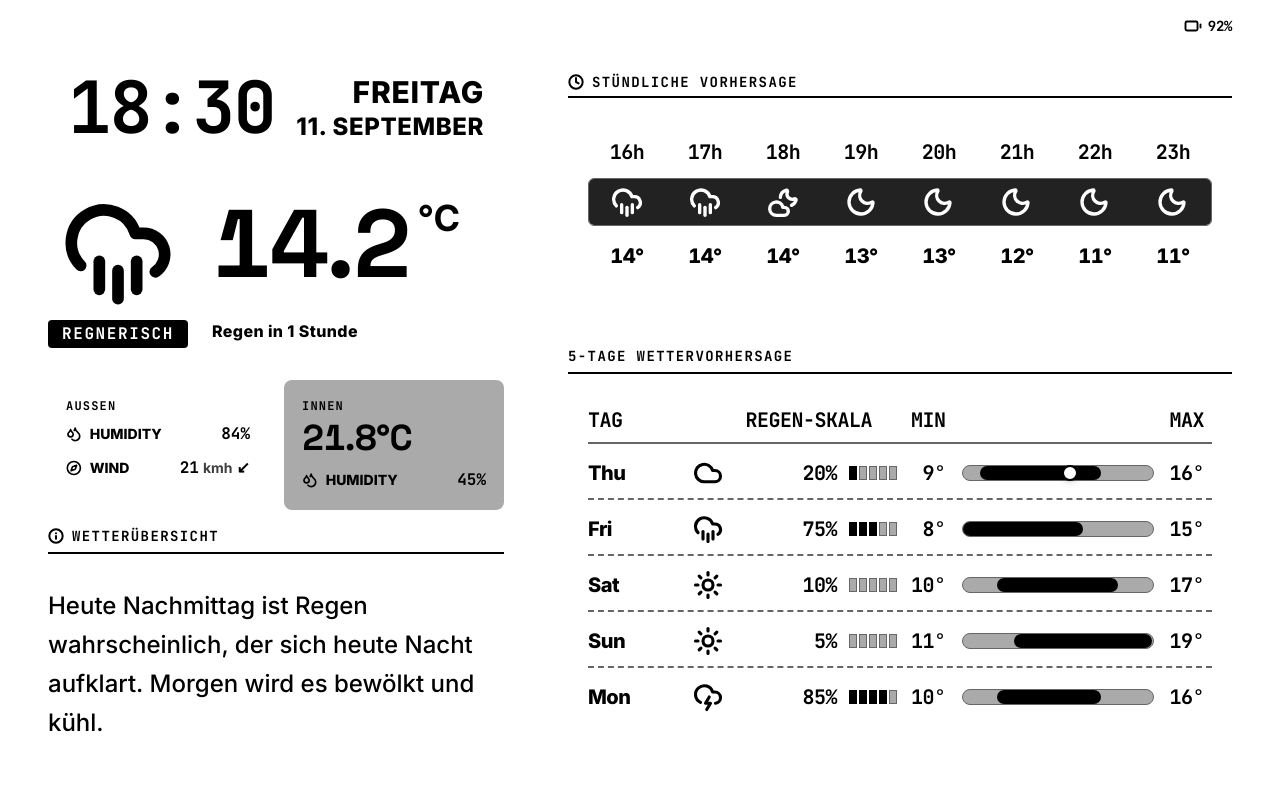
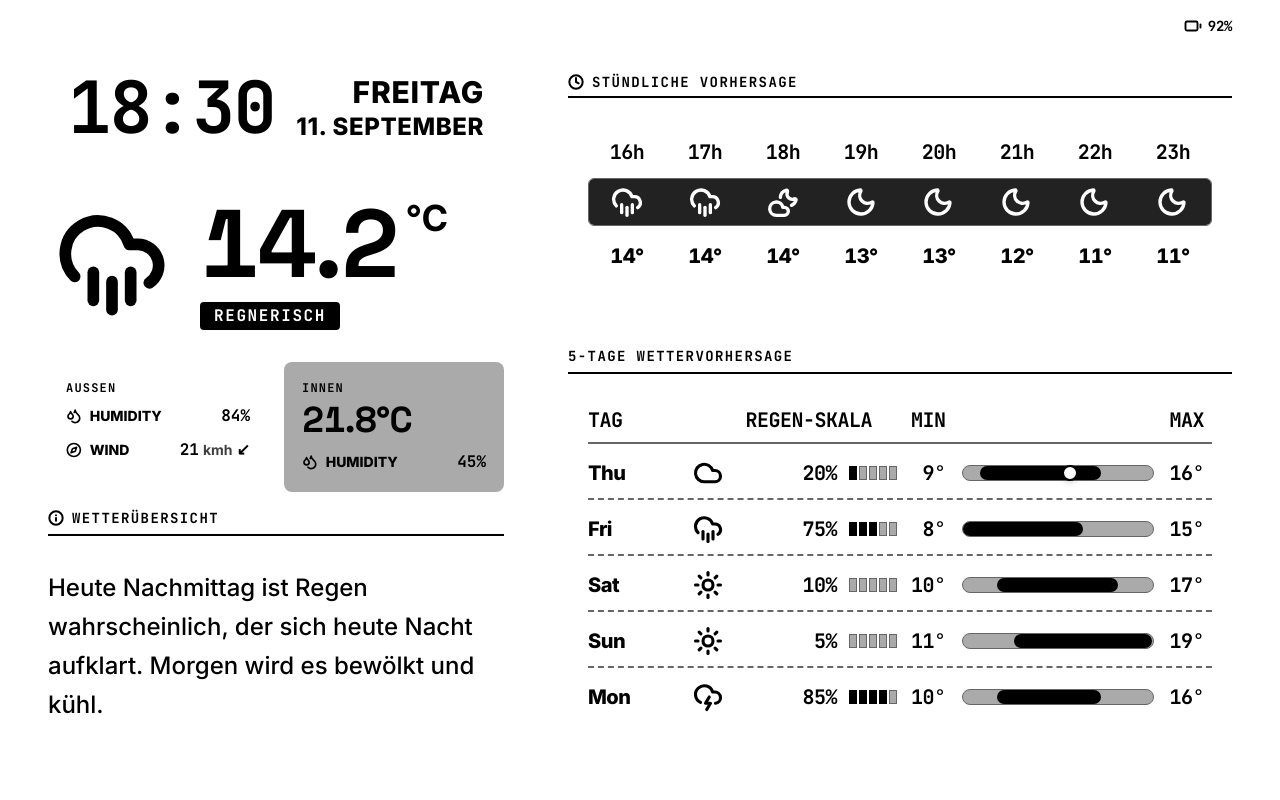
Before and after one commit to hschaefer/e-ink-dashboard, a React (Vite) app: page / in a window 1280 px wide. Shown: the top 800 px of the page. Built offline with nearby package versions, Linux system fonts and the light colour scheme; no server answers.

Commit message:
remove short ai summary and restore hero weather alignment

```diff
--- a/server.js
+++ b/server.js
@@ -33,7 +33,6 @@ app.get('/config.js', (req, res) => {
     HA_ENTITY_PM25: process.env.HA_ENTITY_PM25 || '',
     HA_ENTITY_LQI: process.env.HA_ENTITY_LQI || '',
     HA_ENTITY_WEATHER_SUMMARY: process.env.HA_ENTITY_WEATHER_SUMMARY || '',
-    HA_ENTITY_WEATHER_SHORT_SUMMARY: process.env.HA_ENTITY_WEATHER_SHORT_SUMMARY || '',
     HA_ENTITY_SUN: process.env.HA_ENTITY_SUN || 'sun.sun'
   };
 
--- a/src/App.tsx
+++ b/src/App.tsx
@@ -109,7 +109,6 @@ export default function App() {
               <CurrentWeather
                 weather={currentData.weather}
                 theme={theme}
-                aiShortSummary={currentData.aiShortSummary}
                 isNight={currentData.sun?.isNight}
               />
 
--- a/src/components/CurrentWeather.tsx
+++ b/src/components/CurrentWeather.tsx
@@ -29,14 +29,12 @@ const getWindArrow = (dir: string): string => {
 interface CurrentWeatherProps {
   weather: WeatherData;
   theme: "light" | "dark";
-  aiShortSummary?: string;
   isNight?: boolean;
 }
 
 export default function CurrentWeather({
   weather,
   theme,
-  aiShortSummary,
   isNight,
 }: CurrentWeatherProps) {
   const isDark = theme === "dark";
@@ -102,34 +100,6 @@ export default function CurrentWeather({
     return cond;
   })();
 
-  const getNextUpMessage = () => {
-    if (aiShortSummary) {
-      // Return the short summary as is, trim any potential periods added by the LLM
-      return aiShortSummary.replace(/\.$/, "").trim();
-    }
-    switch (effectiveCondition) {
-      case "rainy":
-        return "Regen lässt in 1 Std. nach";
-      case "cloudy":
-        return "Sonnig heute Nachmittag";
-      case "sunny":
-        return "Klare Sicht heute Nacht";
-      case "clear-night":
-        return "Klare Sicht heute Nacht";
-      case "partly-cloudy":
-      case "partly-cloudy-night":
-        return "Teils bewölkt heute Nacht";
-      case "stormy":
-        return "Sturm zieht in 1 Std. vorüber";
-      case "snowy":
-        return "Schnee lässt heute Nacht nach";
-      case "windy":
-        return "Wind lässt später nach";
-      default:
-        return "Stabile Wetterlage";
-    }
-  };
-
   const translateCondition = (cond: string) => {
     const mapping: Record<string, string> = {
       sunny: "Sonnig",
@@ -171,9 +141,9 @@ export default function CurrentWeather({
 
       {/* 2. Hero Weather Showcase */}
       <div className="flex flex-col gap-4">
-        <div className="grid grid-cols-[auto_minmax(0,1fr)] gap-x-6 gap-y-3 py-2 items-start">
-          {/* Row 1, Col 1: Weather Icon */}
-          <div className="flex items-center justify-center">
+        <div className="flex items-center gap-6 py-2">
+          {/* Huge Weather Icon */}
+          <div className="p-2 flex items-center justify-center shrink-0">
             <WeatherIcon
               condition={effectiveCondition}
               size={112}
@@ -181,8 +151,9 @@ export default function CurrentWeather({
             />
           </div>
 
-          {/* Row 1, Col 2: Massive Outdoor Temp */}
-          <div className="flex items-start leading-none min-w-0">
+          {/* Massive Outdoor Temp & Condition Badge */}
+          <div className="flex flex-col justify-center min-w-0">
+            <div className="flex items-start leading-none">
               <span className="text-7xl xl:text-8xl font-display font-black tracking-tight leading-none tabular-nums">
                 {weather.currentTemp.toFixed(1)}
               </span>
@@ -191,22 +162,14 @@ export default function CurrentWeather({
               </span>
             </div>
 
-          {/* Row 2, Col 1: Condition Badge */}
-          <div className="flex justify-center">
+            {/* Condition badge */}
+            <div className="flex mt-2.5">
               <span
                 className={`px-3.5 py-1.5 text-sm md:text-base font-mono uppercase font-black tracking-widest leading-none rounded-sm whitespace-nowrap ${isDark ? "bg-white text-black" : "bg-black text-white"}`}
               >
                 {translateCondition(effectiveCondition)}
               </span>
             </div>
-
-          {/* Row 2, Col 2: AI Summary */}
-          <div className="flex items-center">
-            <span
-              className={`text-sm md:text-base font-sans font-black tracking-wide leading-snug ${isDark ? "text-white" : "text-black"}`}
-            >
-              {getNextUpMessage()}
-            </span>
           </div>
         </div>
       </div>
--- a/src/mockData.ts
+++ b/src/mockData.ts
@@ -49,8 +49,7 @@ export const mockWeatherData: Record<string, DashboardData> = {
       { name: "Meadow Grass", category: "Grass", level: 1, status: "Low", desc: "Early season grass starting" },
       { name: "Mugwort", category: "Weed", level: 0, status: "None", desc: "No activity" }
     ],
-    aiSummary: "Heute Nachmittag ist Regen wahrscheinlich, der sich heute Nacht aufklart. Morgen wird es bewölkt und kühl.",
-    aiShortSummary: "Regen in 1 Stunde"
+    aiSummary: "Heute Nachmittag ist Regen wahrscheinlich, der sich heute Nacht aufklart. Morgen wird es bewölkt und kühl."
   },
   mistyMorning: {
     weather: {
@@ -100,8 +99,7 @@ export const mockWeatherData: Record<string, DashboardData> = {
       { name: "Meadow Grass", category: "Grass", level: 0, status: "None", desc: "Dormant activity" },
       { name: "Mugwort", category: "Weed", level: 0, status: "None", desc: "No active weeds germinating" }
     ],
-    aiSummary: "Der morgendliche Nebel lichtet sich bis zum Mittag und sorgt für klaren Himmel. Morgen wird es hell und sonnig.",
-    aiShortSummary: "Nebel lichtet sich"
+    aiSummary: "Der morgendliche Nebel lichtet sich bis zum Mittag und sorgt für klaren Himmel. Morgen wird es hell und sonnig."
   },
   goldenAfternoon: {
     weather: {
@@ -151,7 +149,6 @@ export const mockWeatherData: Record<string, DashboardData> = {
       { name: "Ragweed", category: "Weed", level: 2, status: "Low", desc: "Late summer weed starting" },
       { name: "Birch", category: "Tree", level: 0, status: "None", desc: "Tree pollination fully concluded" }
     ],
-    aiSummary: "Genießen Sie einen warmen und perfekt sonnigen Nachmittag. Das herrliche Wetter hält auch morgen an.",
-    aiShortSummary: "Durchgehend sonnig"
+    aiSummary: "Genießen Sie einen warmen und perfekt sonnigen Nachmittag. Das herrliche Wetter hält auch morgen an."
   }
 };
--- a/src/types.ts
+++ b/src/types.ts
@@ -66,7 +66,6 @@ export interface DashboardData {
   pollen: PollenInfo[];
   airQuality?: AirQuality;
   aiSummary?: string;
-  aiShortSummary?: string;
   sun?: SunInfo;
 }
 
--- a/src/useHomeAssistant.ts
+++ b/src/useHomeAssistant.ts
@@ -129,7 +129,6 @@ export function useHomeAssistant(activeScenario: string) {
         const ePm25 = env.HA_ENTITY_PM25 || (window as any).EINK_ENV?.HA_ENTITY_PM25;
         const eLqi = env.HA_ENTITY_LQI || (window as any).EINK_ENV?.HA_ENTITY_LQI;
         const eSummary = env.HA_ENTITY_WEATHER_SUMMARY || (window as any).EINK_ENV?.HA_ENTITY_WEATHER_SUMMARY;
-        const eShortSummary = env.HA_ENTITY_WEATHER_SHORT_SUMMARY || (window as any).EINK_ENV?.HA_ENTITY_WEATHER_SHORT_SUMMARY;
         const eSun = env.HA_ENTITY_SUN || (window as any).EINK_ENV?.HA_ENTITY_SUN || 'sun.sun';
 
         // Helper to fetch forecast
@@ -147,7 +146,7 @@ export function useHomeAssistant(activeScenario: string) {
 
         // Fetch all requested entities and forecasts
         const [
-          weatherState, hourlyForecast, dailyForecast, inTempState, inHumState, batteryState, wifiState, pm25State, lqiState, summaryState, shortSummaryState, sunState
+          weatherState, hourlyForecast, dailyForecast, inTempState, inHumState, batteryState, wifiState, pm25State, lqiState, summaryState, sunState
         ] = await Promise.all([
           fetchEntity(eWeather),
           fetchForecast(eWeather, 'hourly'),
@@ -159,7 +158,6 @@ export function useHomeAssistant(activeScenario: string) {
           fetchEntity(ePm25),
           fetchEntity(eLqi),
           fetchEntity(eSummary),
-          fetchEntity(eShortSummary),
           fetchEntity(eSun)
         ]);
 
@@ -307,10 +305,6 @@ export function useHomeAssistant(activeScenario: string) {
           }
         }
 
-        if (shortSummaryState && shortSummaryState.state && shortSummaryState.state !== 'unknown') {
-          newData.aiShortSummary = shortSummaryState.state;
-        }
-
         setData(newData);
         setError(null);
       } catch (e: any) {
```
Also changed, not shown: 1 other file (tests, documents, lock files or other folders). Lines whose indentation alone changed are shown as unchanged.
